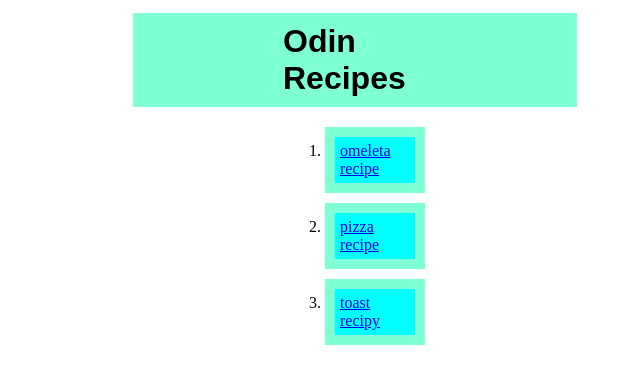
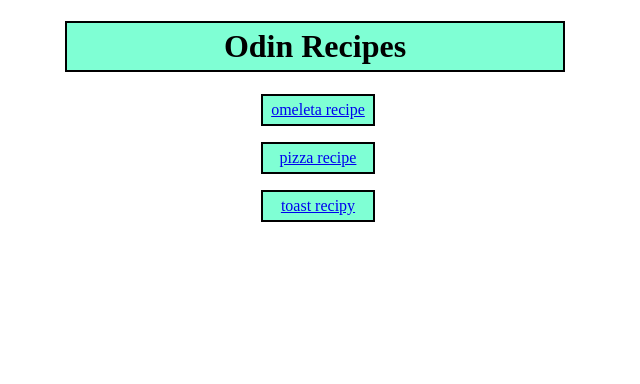
Before and after one commit to EvgheniosRobertOnofrei/odin-recipes, a plain HTML site: page index.html in a window 1280 px wide. Shown: the whole page, without its empty margins (325-965 px from the left). Drawn offline with Linux system fonts and the light colour scheme.

Commit message:
added css style

```diff
--- a/css/style.css
+++ b/css/style.css
@@ -1,30 +1,42 @@
-img {
-  padding: 25px 100px 25px 50px;
-}
 body {
-  padding: 5px 370px 5px 450px;
+  width: 500px;
+  margin: 0 auto;
+  box-sizing: border-box;
 }
 
-.title,
-.description,
-.ingredients,
-.steps,
-#odin-recipes {
+.title {
   background-color: aquamarine;
-  font-family: Arial, Helvetica, sans-serif;
   border: 2px solid black;
-  margin: 0 auto 20px;
-  border: 10px black;
-  height: auto;
-  width: fit-content;
-  padding: 10px 150px 10px 150px;
-  box-sizing: border-box;
+  padding: 5px;
+  text-align: center;
 }
-#genlist {
-  border: 10px solid aquamarine;
-  background-color: aqua;
-  margin: 5px auto 10px auto;
+
+.ul {
+  text-align: center;
+  padding-left: 180px;
+}
+
+.genlist {
+  display: block;
+  background-color: aquamarine;
+  border: 2px solid black;
+  padding: 5px;
+  margin: 16px;
   width: 100px;
+}
+
+#return {
+  text-align: center;
+  margin: 50px;
+}
+
+.return {
   padding: 5px;
-  box-sizing: border-box;
+  display: inline-block;
+  background-color: aquamarine;
+  border: 2px solid black;
 }
+
+img {
+  border: 3px solid;
+}
--- a/index.html
+++ b/index.html
@@ -11,9 +11,9 @@
     </head>
   </head>
   <body>
-    <h1 id="odin-recipes">Odin Recipes</h1>
-    <ol>
-      <li id="genlist">
+    <h1 class="title">Odin Recipes</h1>
+    <ul class="ul">
+      <li class="genlist">
         <a
           class="link"
           href="./recipes/omeleta.html"
@@ -23,7 +23,7 @@
           omeleta recipe
         </a>
       </li>
-      <li id="genlist">
+      <li class="genlist">
         <a
           class="link"
           href="./recipes/pizza.html"
@@ -32,7 +32,7 @@
           >pizza recipe</a
         >
       </li>
-      <li id="genlist">
+      <li class="genlist">
         <a
           class="link"
           href="./recipes/toast.html"
@@ -41,6 +41,6 @@
           >toast recipy</a
         >
       </li>
-    </ol>
+    </ul>
   </body>
 </html>
```
Also changed, not shown: recipes/omeleta.html (+6 -6 lines), recipes/pizza.html (+6 -6 lines), recipes/toast.html (+9 -9 lines).
